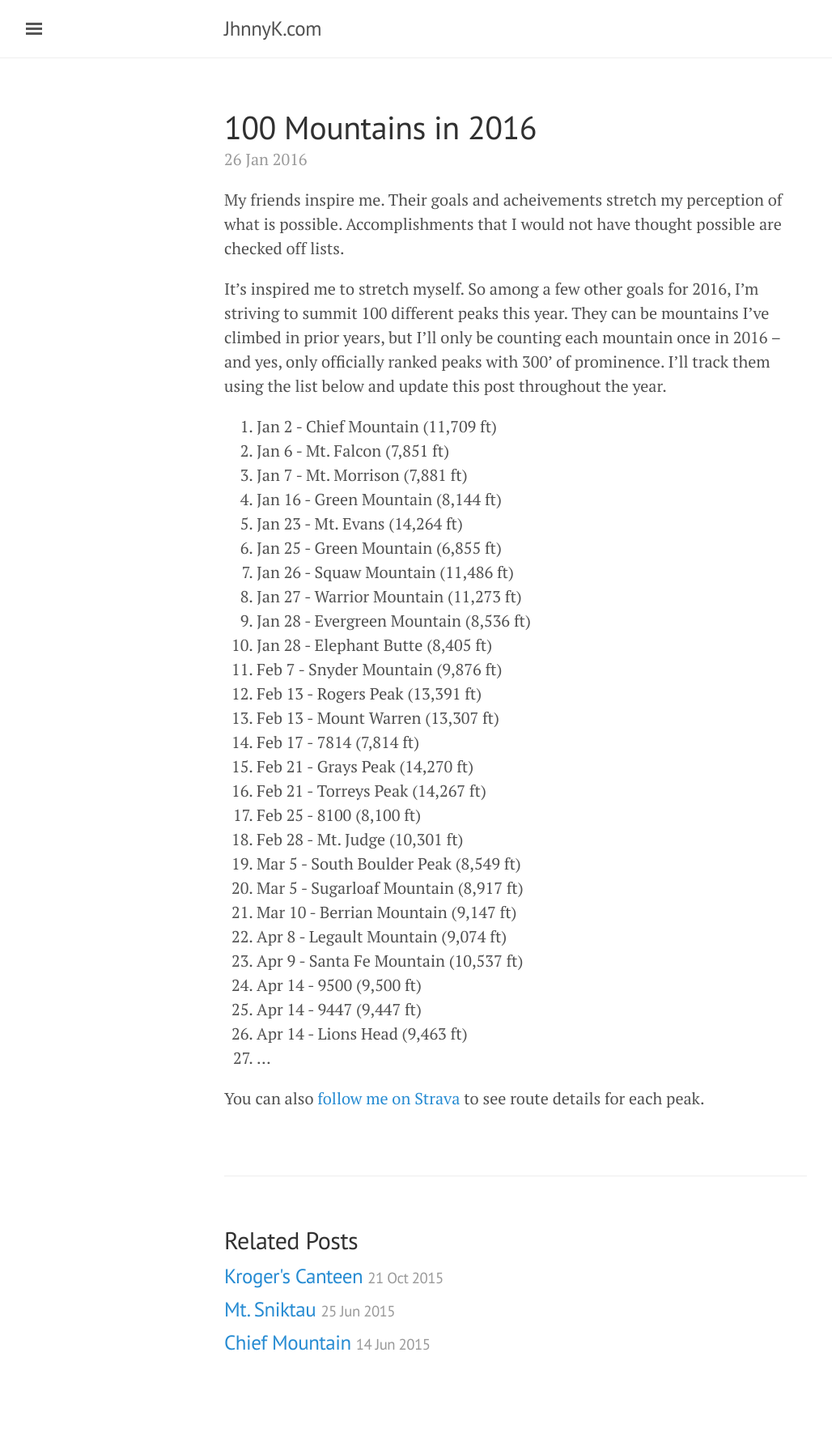
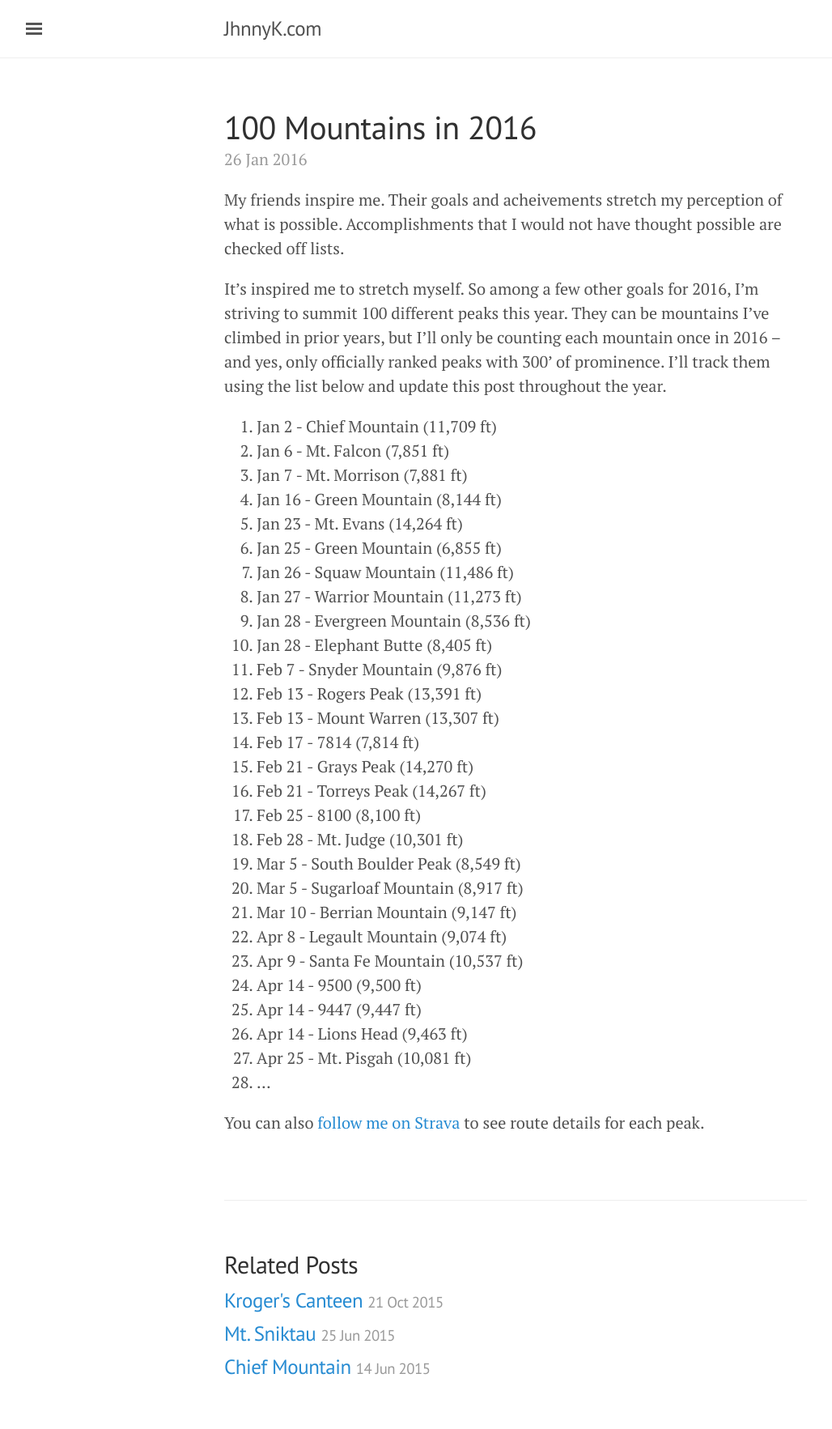
Before and after one commit to jhnnyk/jhnnyk.github.io, a Jekyll site: the page built from _posts/2016-01-26-100-mountains-in-2016.md, in a window 1280 px wide. Shown: the whole page at 81% size, without its empty margins (3-1031 px from the left). Built offline with Jekyll 4.4.1, drawn with Linux system fonts in a browser that asks for light colours; before the commit the page ends 1735 px from its top, so only the background shows below that.

Commit message:
add Mt. Pisgah summit

```diff
--- a/_posts/2016-01-26-100-mountains-in-2016.md
+++ b/_posts/2016-01-26-100-mountains-in-2016.md
@@ -33,6 +33,7 @@ It's inspired me to stretch myself. So among a few other goals for 2016, I'm str
 24. Apr 14 - 9500 (9,500 ft)
 25. Apr 14 - 9447 (9,447 ft)
 26. Apr 14 - Lions Head (9,463 ft)
-27. ...
+27. Apr 25 - Mt. Pisgah (10,081 ft)
+28. ...
 
 You can also [follow me on Strava](https://www.strava.com/athletes/149867) to see route details for each peak.
```
